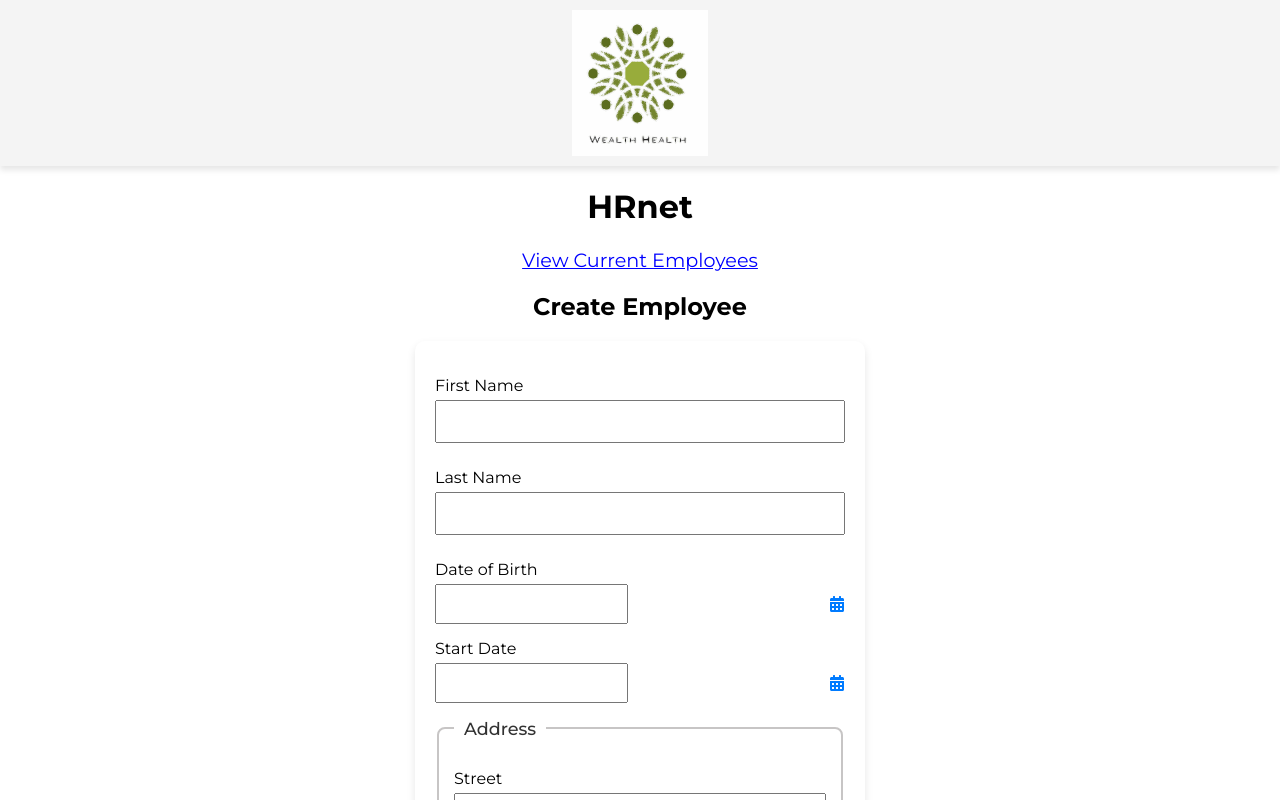
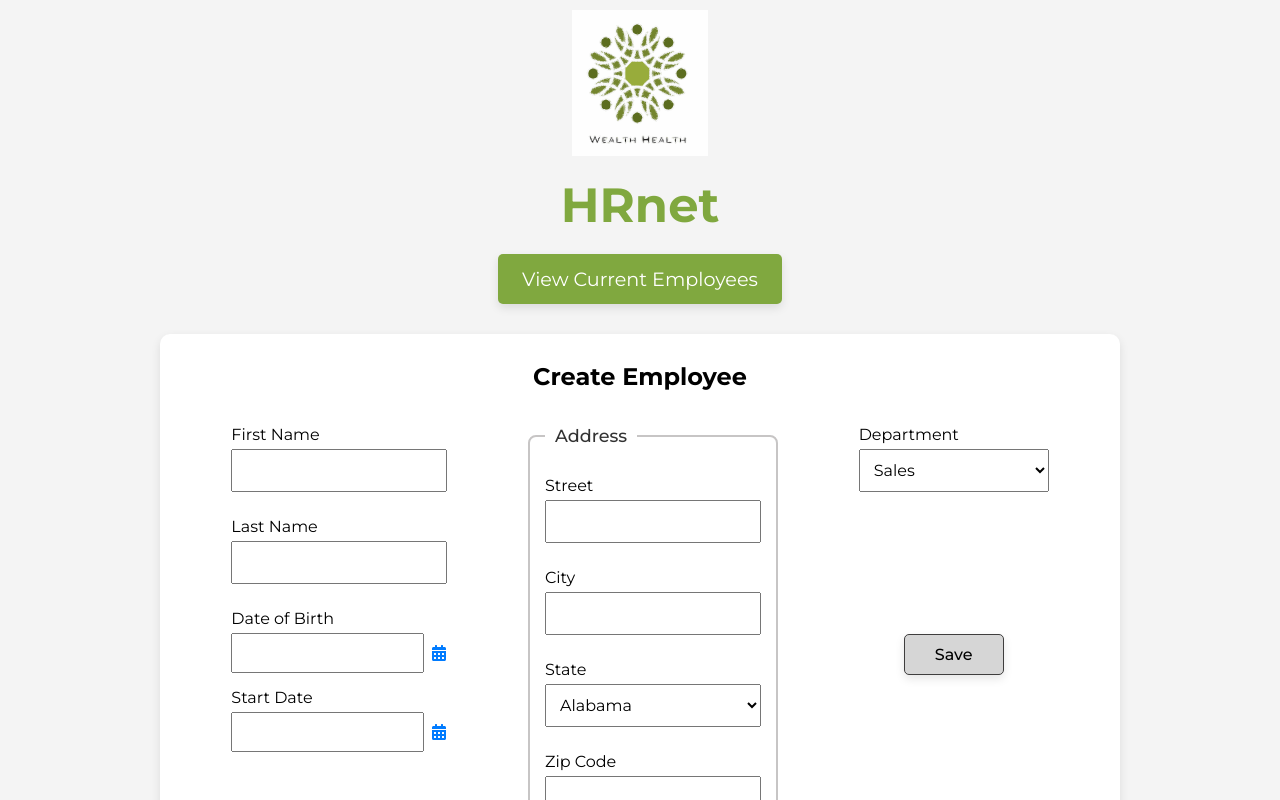
Before and after one commit to Maxb06/HRNet-React, a React (Vite) app: page / in a window 1280 px wide. Shown: the top 800 px of the page. Built offline with nearby package versions, Linux system fonts and the light colour scheme.

Commit message:
style : update styles

```diff
--- a/src/components/Form/Form.module.css
+++ b/src/components/Form/Form.module.css
@@ -1,10 +1,10 @@
 .form {
     display: flex;
-    flex-direction: column;
-    box-shadow: 0 4px 8px rgba(0, 0, 0, 0.1);
-    max-width: 450px;
+    justify-content: space-around;
+    align-items: flex-start;
+    width: 100%;
+
     margin: 0 auto;
-    padding: 20px;
     border-radius: 10px;
 }
 
@@ -28,19 +28,32 @@
     margin-top: 15px;
 }
 
+.formFieldThree {
+    display: flex;
+    flex-direction: column;
+    gap: 7rem;
+}
+
 .button {
     border-radius: 5px;
     font-size: 16px;
+    font-weight: 500;
     transition: all 0.3s;
     align-self: center;
     margin-top: 20px;
-    padding: 5px 20px;
+    padding: 10px 30px;
     cursor: pointer;
-    border: 1px solid rgb(124, 124, 124);
+    border: 1px solid rgb(63, 62, 62);
+    box-shadow: 0 4px 10px rgba(0, 0, 0, 0.1);
+    background-color: rgb(214, 214, 214);
 }
 
 button:hover {
     scale: 1.10;
-    background-color: rgba(0, 0, 0, 0.1);
-    color: black;
+    color: white;
+    background-color: rgb(58, 112, 31)
 }
+
+.modalText {
+    font-weight: 500;
+}
--- a/src/components/Form/Form.tsx
+++ b/src/components/Form/Form.tsx
@@ -8,7 +8,7 @@ import Modal from '../Modal/Modal';
 import styles from './Form.module.css';
 
 const Form = () => {
-  // récup dispatch du contexte
+
   const { dispatch } = useEmployeeContext();
 
   const [formData, setFormData] = useState({
@@ -58,6 +58,7 @@ const Form = () => {
 
   return (
     <form className={styles.form} onSubmit={saveEmployee}>
+      <div className={styles.formFieldOne}>
         <InputField
           label="First Name"
           id="firstName"
@@ -84,7 +85,8 @@ const Form = () => {
           selected={formData.startDate ? new Date(formData.startDate) : null}
           onChange={(date) => handleChange('startDate', date ? date.toISOString() : '')}
         />
-
+      </div>
+      <div className={styles.formFieldTwo}>
         <fieldset className={styles.addressFieldset}>
           <legend className={styles.legend}>Address</legend>
           <InputField
@@ -119,7 +121,8 @@ const Form = () => {
             onChange={(e) => handleChange('zipCode', e.target.value)}
           />
         </fieldset>
-
+      </div>
+      <div className={styles.formFieldThree}>
         <SelectField
           label="Department"
           id="department"
@@ -132,9 +135,10 @@ const Form = () => {
 
         {isModalOpen && (
           <Modal isOpen={isModalOpen} onClose={() => setIsModalOpen(false)}>
-          <p>Employee Created!</p>
+            <p className={styles.modalText}>Employee Created!</p>
           </Modal>
         )}
+      </div>
     </form>
   );
 };
--- a/src/components/Modal/Modal.module.css
+++ b/src/components/Modal/Modal.module.css
@@ -31,6 +31,7 @@
   border: none;
   cursor: pointer;
   border-radius: 10px;
+  background-color: rgb(214, 214, 214);
 }
 
 .title {
--- a/src/pages/CreateEmployee/CreateEmployee.module.css
+++ b/src/pages/CreateEmployee/CreateEmployee.module.css
@@ -1,7 +1,54 @@
+.container {
+  display: flex;
+  flex-direction: column;
+  align-items: center;
+  justify-content: center;
+  background-color: #f4f4f4;
+  padding: 10px 40px;
+}
+
+/* Hero */
 .hero {
   text-align: center;
+  margin-bottom: 30px;
+}
+
+.title {
+  font-size: 3rem;
+  font-weight: bold;
+  margin-bottom: 20px;
+  margin-top: 0;
+  color: rgb(128, 168, 63);
+}
+
+.button {
+  display: inline-block;
+  padding: 0.8rem 1.5rem;
+  background-color: rgb(128, 168, 63);
+  color: white;
+  text-decoration: none;
+  border-radius: 5px;
+  transition: background 0.3s ease-in-out;
+  box-shadow: 0 4px 10px rgba(0, 0, 0, 0.1);
+}
+
+.button:hover {
+  background-color: rgb(58, 112, 31);
+}
+
+/* Section formulaire */
+.formSection {
+  width: 100%;
+  max-width: 960px;
 }
 
 .formTitle {
   text-align: center;
 }
+
+.formCard {
+  background: white;
+  padding: 0.5rem 2rem;
+  border-radius: 10px;
+  box-shadow: 0 4px 10px rgba(0, 0, 0, 0.1);
+}
--- a/src/pages/CreateEmployee/CreateEmployee.tsx
+++ b/src/pages/CreateEmployee/CreateEmployee.tsx
@@ -5,13 +5,16 @@ import styles from './CreateEmployee.module.css';
 const CreateEmployee = () => {
   return (
     <main className={styles.container}>
-      <div className={styles.hero}>
-        <h1>HRnet</h1>
-        <Link to="/employee-list" className="button">View Current Employees</Link>
-      </div>
+      <header className={styles.hero}>
+        <h1 className={styles.title}>HRnet</h1>
+        <Link to="/employee-list" className={styles.button}>View Current Employees</Link>
+      </header>
+
       <section className={styles.formSection}>
-        <h2 className={styles.formTitle}>Create Employee</h2>
-        <Form />
+        <div className={styles.formCard}>
+          <h2 className={styles.formTitle}>Create Employee</h2>
+          <Form />
+        </div>
       </section>
     </main>
   );
--- a/src/pages/EmployeeList/EmployeeList.module.css
+++ b/src/pages/EmployeeList/EmployeeList.module.css
@@ -6,3 +6,7 @@ a {
     display: flex;
     justify-content: center;
 }
+
+.link {
+    margin-bottom: 10px;
+}
```
Lines whose indentation alone changed are shown as unchanged.
